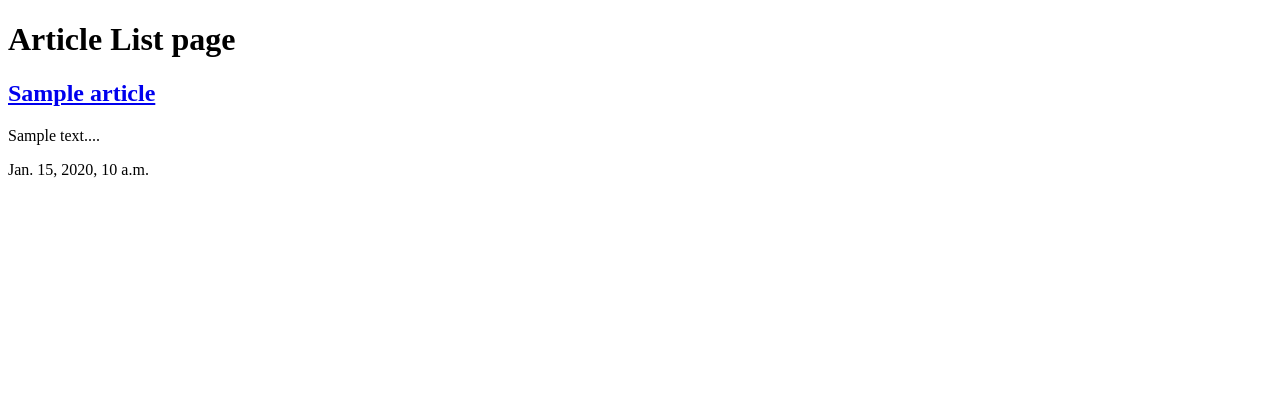
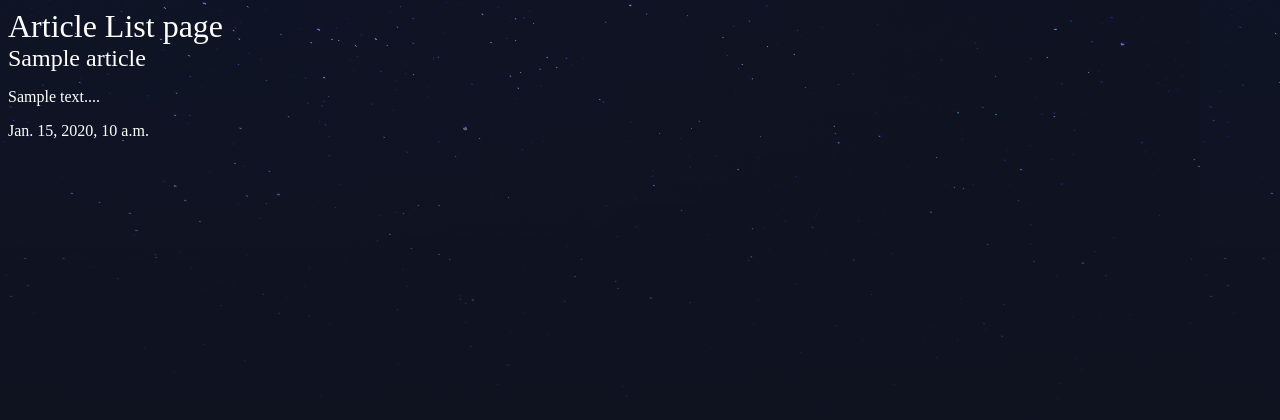
Before and after one commit to skrskr/blog, a Django app: page /articles/ in a window 1280 px wide. Shown: the top 420 px of the page. Run offline with Django 3.2, Linux system fonts and the light colour scheme; tables that the repository leaves empty hold one stand-in row (values such as "Sample post").

Commit message:
adding assets to articles

```diff
--- a/articles/templates/articles/article_list.html
+++ b/articles/templates/articles/article_list.html
@@ -1,8 +1,11 @@
+{% load static from staticfiles %}
+
 <!DOCTYPE html>
 <html>
 
 <head>
     <title>Article Page</title>
+    <link rel="stylesheet" href="{% static 'styles.css' %}">
 </head>
 
 <body>
--- /dev/null
+++ b/assets/styles.css
@@ -0,0 +1,20 @@
+body{
+    background-color: #0f121f;
+    background-image: url(stars.png);
+    background-repeat-y: no-repeat;
+    color: #fff;
+}
+
+body *{
+    font-family: Ubuntu;
+}
+
+h1, h2, h3, h4, h5{
+    font-weight: normal;
+    margin: 0;
+}
+
+a, a:hover, a:visited{
+    color: #fff;
+    text-decoration: none;
+}
--- a/blog/settings.py
+++ b/blog/settings.py
@@ -119,3 +119,7 @@ USE_TZ = True
 # https://docs.djangoproject.com/en/2.2/howto/static-files/
 
 STATIC_URL = '/static/'
+
+STATICFILES_DIRS = [
+    os.path.join(BASE_DIR, 'assets')
+]
```
Also changed, not shown: assets/stars.png (added).
